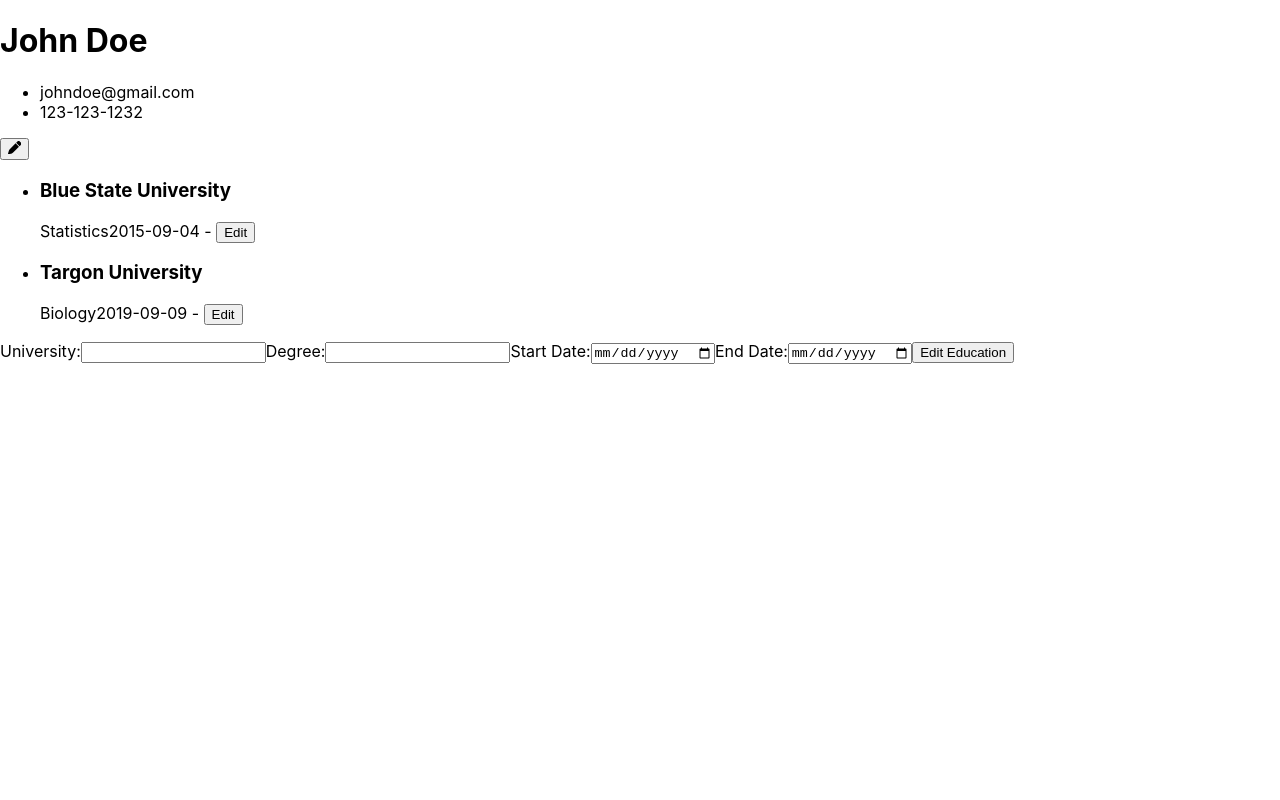
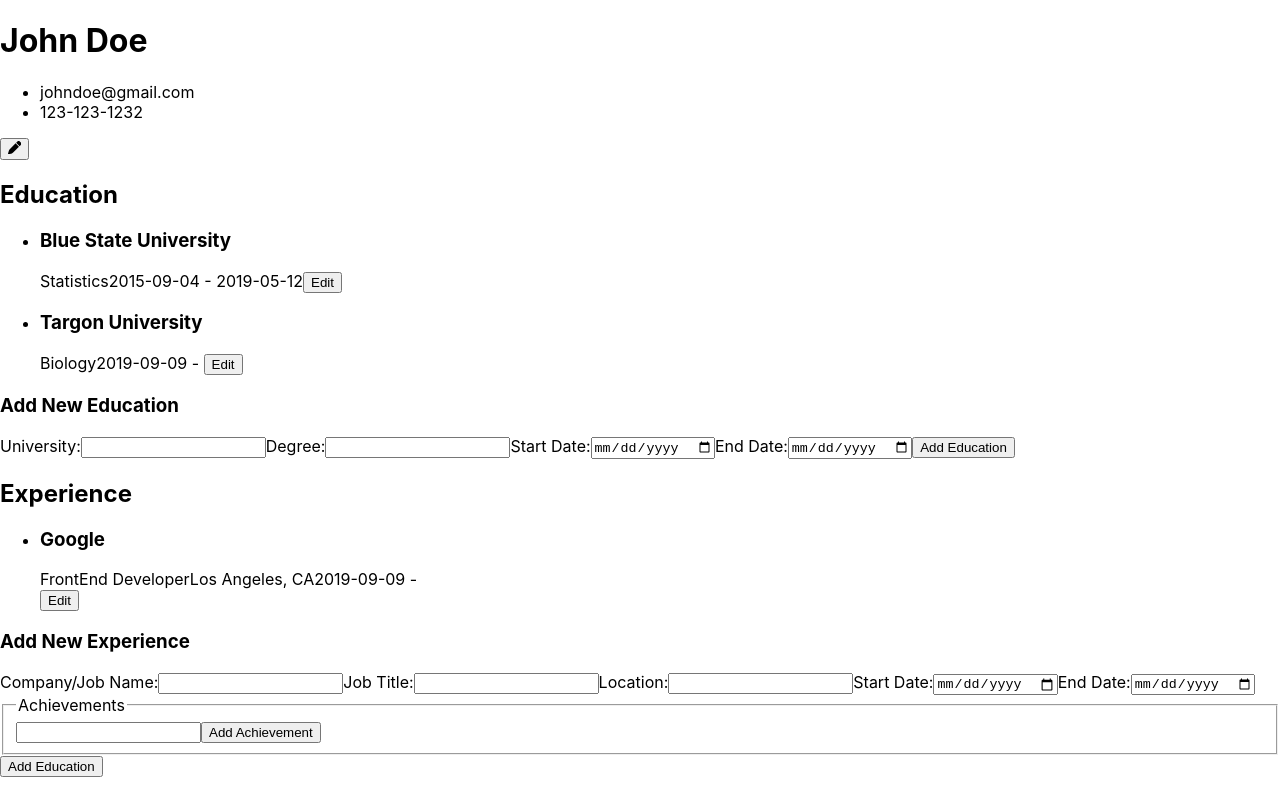
Before and after one commit to jduong09/cvProject, a React (Create React App) app: page / in a window 1280 px wide. Built offline with nearby package versions, Linux system fonts and the light colour scheme.

Commit message:
Added feature to add new experience and edit experience to experiences section.

```diff
--- a/src/components/App.js
+++ b/src/components/App.js
@@ -1,10 +1,11 @@
 import React, { Component } from 'react';
 import '../styles/App.css';
 import Education from './Education';
+import Experience from './Experience';
 
 /*
-A section to add general information like name, email, phone number.
-A section to add your educational experience (school name, title of study, date of study)
+A section to add general information like name, email, phone number. (done)
+A section to add your educational experience (school name, title of study, date of study) (done)
 A section to add practical experience (company name, position title, main tasks of your jobs, date from and until when you worked for that company)
 */
 
@@ -39,7 +40,16 @@ class App extends Component {
           "endDate": null
         }
       },
-      experience: {},
+      experience: {
+        "1": {
+          "name": "Google",
+          "title": "FrontEnd Developer",
+          "location": "Los Angeles, CA",
+          "startDate": "2019-09-09",
+          "endDate": null,
+          "achievements": []
+        }
+      },
       skill: {}
     }
 
@@ -48,6 +58,8 @@ class App extends Component {
     this.toggleEdit = this.toggleEdit.bind(this);
     this.addEducation = this.addEducation.bind(this);
     this.editEducation = this.editEducation.bind(this);
+    this.addNewExperience = this.addNewExperience.bind(this);
+    this.editExperience = this.editExperience.bind(this);
   }
 
   // Need to add verification
@@ -110,8 +122,34 @@ class App extends Component {
     });
   }
 
+  addNewExperience(formData) {
+    const lengthExperienceObj = Object.keys(this.state.experience).length;
+    const newExperienceObj = this.state.experience;
+    newExperienceObj[lengthExperienceObj + 1] = formData;
+
+    this.setState({
+      experience: newExperienceObj
+    });
+  }
+
+  editExperience(formData) {
+    const copyExperienceObj = this.state.experience;
+    copyExperienceObj[formData.idx] = {
+      "name": formData.name,
+      "title": formData.title,
+      "location": formData.location,
+      "startDate": formData.startDate,
+      "endDate": formData.endDate,
+      "achievements": formData.achievements
+    }
+
+    this.setState({
+      experience: copyExperienceObj
+    });
+  }
+
   render() {
-    const { name, email, phoneNumber, inputName, inputEmail, inputPhoneNumber, editMode, education } = this.state;
+    const { name, email, phoneNumber, inputName, inputEmail, inputPhoneNumber, editMode, education, experience } = this.state;
     return (
       <div id="app">
         <header>
@@ -139,6 +177,7 @@ class App extends Component {
             <button type="submit" id="btn-gen-info">Submit</button>
           </form>
           <Education education={education} addEducation={this.addEducation} editEducation={this.editEducation} />
+          <Experience experience={experience} addNewExperience={this.addNewExperience} editExperience={this.editExperience} />
         </main>
       </div>
     );
--- a/src/components/Education.js
+++ b/src/components/Education.js
@@ -27,7 +27,6 @@ class Education extends Component {
   setEditForm(idx, e) {
     e.preventDefault();
     const educationObj = this.props.education[idx + 1];
-    console.log(educationObj);
 
     this.setState({
       formAction: 'EDIT',
@@ -35,7 +34,7 @@ class Education extends Component {
       inputUniversity: educationObj.name,
       inputDegree: educationObj.degree,
       inputStartDate: educationObj.startDate,
-      inputEndDate: educationObj.endDate
+      inputEndDate: educationObj.endDate || ''
     });
   }
 
@@ -94,22 +93,23 @@ class Education extends Component {
 
   render() {
     const { education } = this.props;
-    const { inputUniversity, inputDegree, inputStartDate, inputEndDate } = this.state;
+    const { formAction, inputUniversity, inputDegree, inputStartDate, inputEndDate } = this.state;
 
     const listOfEducation = Object.entries(education).map((item,idx) => {
       return (
         <li className='list-item-education' key={idx}>
           <h3>{item[1].name}</h3>
           <span>{item[1].degree}</span>
-          <span>{item[1].startDate} - {item[1].EndDate}</span>
+          <span>{item[1].startDate} - {item[1].endDate}</span>
           <button type="button" onClick={(e) => this.setEditForm(idx, e)}>Edit</button>
         </li>
       )
     });
     return (
       <div className="div-education">
+        <h2>Education</h2>
         <ul id="list-education">{listOfEducation}</ul>
-        <EducationForm inputUniversity={inputUniversity} inputDegree={inputDegree} inputStartDate={inputStartDate} inputEndDate={inputEndDate} handleChange={this.handleChange} handleSubmit={this.handleSubmit} />
+        <EducationForm formAction={formAction} inputUniversity={inputUniversity} inputDegree={inputDegree} inputStartDate={inputStartDate} inputEndDate={inputEndDate} handleChange={this.handleChange} handleSubmit={this.handleSubmit} />
       </div>
     );
   }
--- a/src/components/EducationForm.js
+++ b/src/components/EducationForm.js
@@ -1,8 +1,9 @@
 import React from 'react';
 
-const EducationForm = ({ inputUniversity, inputDegree, inputStartDate, inputEndDate, handleChange, handleSubmit }) => {
+const EducationForm = ({ formAction, inputUniversity, inputDegree, inputStartDate, inputEndDate, handleChange, handleSubmit }) => {
   return (
     <form id="form-education" onSubmit={handleSubmit}>
+      <h3>{formAction === 'ADD' ? 'Add New Education' : 'Edit Education'}</h3>
       <label htmlFor='university'>University:</label>
       <input type="text" id="university" name="university" onChange={(e) => handleChange('name', e)} value={inputUniversity} />
 
@@ -15,7 +16,7 @@ const EducationForm = ({ inputUniversity, inputDegree, inputStartDate, inputEndD
       <label htmlFor='startDate'>End Date:</label>
       <input type="date" id="startDate" name="startDate" onChange={(e) => handleChange('endDate', e)} value={inputEndDate} />
 
-      <button type="submit">Edit Education</button>
+      <button type="submit">{formAction === 'ADD' ? 'Add Education' : 'Edit Education'}</button>
     </form>
   )
 }
--- /dev/null
+++ b/src/components/Experience.js
@@ -0,0 +1,163 @@
+import React, { Component } from 'react';
+import ExperienceForm from './ExperienceForm';
+
+class Experience extends Component {
+  constructor(props) {
+    super(props);
+
+    this.state = {
+      formAction: 'ADD',
+      editIdx: '',
+      inputName: '',
+      inputTitle: '',
+      inputLocation: '',
+      inputStartDate: '',
+      inputEndDate: '',
+      inputAchievement: '',
+      arrAchievements: []
+    }
+
+    this.handleChange = this.handleChange.bind(this);
+    this.handleSubmit = this.handleSubmit.bind(this);
+    this.addAchievement = this.addAchievement.bind(this);
+    this.setEditForm = this.setEditForm.bind(this);
+  }
+  /*
+  "1": {
+    "name": "Google",
+    "title": "FrontEnd Developer",
+    "location": "Los Angeles, CA",
+    "startDate": "2019-09-09",
+    "endDate": null,
+    "achivements": []
+  }
+
+  <button type="button" onClick={(e) => this.setEditForm(idx, e)}>Edit</button>
+  */
+  handleChange(inputName, e) {
+    e.preventDefault();
+
+    if (inputName === 'name') {
+      this.setState({
+        inputName: e.currentTarget.value
+      });
+    } else if (inputName === 'title') {
+      this.setState({
+        inputTitle: e.currentTarget.value
+      });
+    } else if (inputName === 'location') {
+      this.setState({
+        inputLocation: e.currentTarget.value
+      });
+    } else if (inputName === 'startDate') {
+      this.setState({
+        inputStartDate: e.currentTarget.value
+      });
+    } else if (inputName === 'endDate') {
+      this.setState({
+        inputEndDate: e.currentTarget.value
+      });
+    } else if (inputName === 'achievement') {
+      this.setState({
+        inputAchievement: e.currentTarget.value
+      });
+    }
+  }
+
+  handleSubmit(e) {
+    e.preventDefault();
+
+    const { addNewExperience, editExperience } = this.props;
+    const { formAction, editIdx, inputName, inputTitle, inputLocation, inputStartDate, inputEndDate, arrAchievements } = this.state;
+
+    const formData = {
+      name: inputName,
+      title: inputTitle,
+      location: inputLocation,
+      startDate: inputStartDate,
+      endDate: inputEndDate,
+      achievements: arrAchievements
+    }
+
+    if (formAction === 'ADD') {
+      addNewExperience(formData);
+    } else {
+      formData["idx"] = editIdx;
+      editExperience(formData);
+    }
+  }
+
+  addAchievement(e) {
+    e.preventDefault();
+    const { arrAchievements, inputAchievement } = this.state;
+
+    const newArr = arrAchievements;
+    newArr.push(inputAchievement);
+
+    this.setState({
+      arrAchievements: newArr,
+      inputAchievement: ''
+    });
+  }
+
+  setEditForm(idx, e) {
+    e.preventDefault();
+
+    const experienceObj = this.props.experience[idx + 1];
+    console.log(experienceObj);
+
+    this.setState({
+      formAction: 'EDIT',
+      editIdx: idx + 1,
+      inputName: experienceObj.name,
+      inputTitle: experienceObj.title,
+      inputLocation: experienceObj.location,
+      inputStartDate: experienceObj.startDate,
+      inputEndDate: experienceObj.endDate || ''
+    });
+  }
+
+  render() {
+    const { inputName, inputTitle, inputDegree, inputLocation, inputStartDate, inputEndDate, inputAchievement, arrAchievements } = this.state;
+    const listOfExperience = Object.entries(this.props.experience).map((item, idx) => {
+      const listOfAchievements = item[1].achievements.map((achievement, idx) => {
+        return <li key={idx}>{achievement}</li>
+      });
+
+      return (
+        <li className='list-item-experience' key={idx}>
+            <h3>{item[1].name}</h3>
+            <span>{item[1].title}</span>
+            <span>{item[1].location}</span>
+            <span>{item[1].startDate} - {item[1].endDate}</span>
+            <ul>{listOfAchievements}</ul>
+            <button type="button" onClick={(e) => this.setEditForm(idx, e)}>Edit</button>
+          </li>
+      )
+    });
+
+    return (
+      <div id="div-experience">
+        <h2>Experience</h2>
+        <ul id="list-experience">
+          {listOfExperience}
+        </ul>
+        <ExperienceForm
+          inputName={inputName}
+          inputTitle={inputTitle}
+          inputDegree={inputDegree}
+          inputLocation={inputLocation}
+          inputStartDate={inputStartDate}
+          inputEndDate={inputEndDate}
+          achievements={arrAchievements}
+          inputAchievement={inputAchievement}
+          handleChange={this.handleChange}
+          handleSubmit={this.handleSubmit}
+          addAchievement={this.addAchievement}
+        />
+      </div>
+    )
+  }
+}
+
+export default Experience;
--- /dev/null
+++ b/src/components/ExperienceForm.js
@@ -0,0 +1,40 @@
+import React from 'react';
+
+const ExperienceForm = ({ inputName, inputTitle, inputLocation, inputStartDate, inputEndDate, achievements, inputAchievement, handleChange, handleSubmit, addAchievement }) => {
+  const listAchievements = achievements.map((achievement, idx) => {
+    return (
+      <li key={idx}>{achievement}</li>
+    )
+  })
+  return (
+    <form id="form-education" onSubmit={handleSubmit}>
+      <h3>Add New Experience</h3>
+      <label htmlFor='experience-name'>Company/Job Name:</label>
+      <input type="text" id="experience-name" name="experience-name" onChange={(e) => handleChange('name', e)} value={inputName} />
+
+      <label htmlFor='experience-title'>Job Title:</label>
+      <input type="text" id="experience-title" name="experience-title" onChange={(e) => handleChange('title', e)} value={inputTitle} />
+
+      <label htmlFor='experience-location'>Location:</label>
+      <input type="text" id="experience-location" name="experience-location" onChange={(e) => handleChange('location', e)} value={inputLocation} />
+
+      <label htmlFor='experience-startDate'>Start Date:</label>
+      <input type="date" id="experience-startDate" name="experience-startDate" onChange={(e) => handleChange('startDate', e)} value={inputStartDate} />
+
+      <label htmlFor='experience-endDate'>End Date:</label>
+      <input type="date" id="experience-endDate" name="experience-endDate" onChange={(e) => handleChange('endDate', e)} value={inputEndDate} />
+
+      {listAchievements}
+
+      <fieldset>
+        <legend>Achievements</legend>
+        <input type="text" id="experience-achievement" name="experience-achievement" onChange={(e) => handleChange('achievement', e)} value={inputAchievement} />
+        <button type="button" onClick={addAchievement}>Add Achievement</button>
+      </fieldset>
+
+      <button type="submit">Add Education</button>
+    </form>
+  )
+}
+
+export default ExperienceForm;
```
